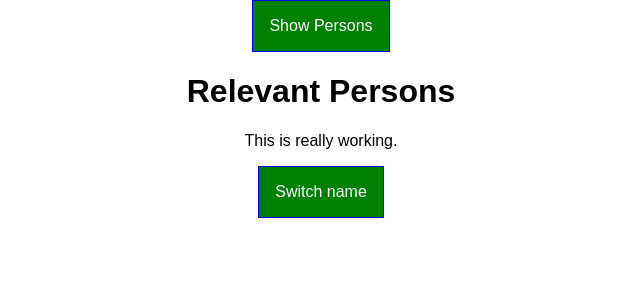
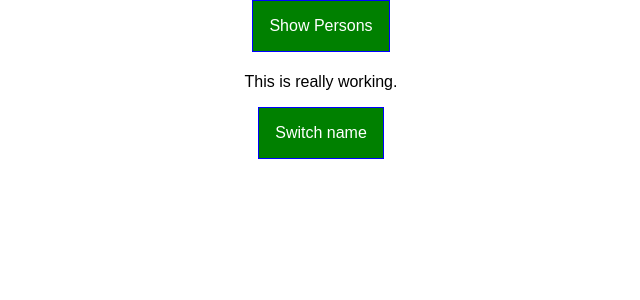
Before and after one commit to VIBHOR94/react-project, a React app: page / in a window 1280 px wide. Shown: the top 300 px of the page, without its empty margins (319-959 px from the left). Built offline with nearby package versions, Linux system fonts and the light colour scheme.

Commit message:
Add wapper hoc component

```diff
--- a/src/components/Persons/Person/Person.js
+++ b/src/components/Persons/Person/Person.js
@@ -1,6 +1,7 @@
 import React, { Component }  from 'react'
 import classes from './Person.css'
-import WithClass from '../../../hoc/WithClass'
+import withClass from '../../../hoc/withClass'
+import Aux from '../../../hoc/Aux'
 
 
 class Person extends Component {
@@ -19,11 +20,11 @@
 
   render(){
     console.log('[Person.js] insider render()')
-    return <WithClass classes={classes.Person}>
+    return <Aux>
       <p onClick={this.props.click}>I'm a {this.props.name} and I'm {this.props.age} years old</p>
       <input type='text' onChange={this.props.changed} value={this.props.name}/>
       <p>{this.props.children}</p>
-    </WithClass>
+    </Aux>
     // return [
     //   <p key='1' onClick={this.props.click}>I'm a {this.props.name} and I'm {this.props.age} years old</p>,
     //   <input key='2' type='text' onChange={this.props.changed} value={this.props.name}/>,
@@ -31,4 +32,4 @@
     // ]
   }
 }
-export default Person;
+export default withClass(Person, classes.Person);
--- a/src/containers/App.js
+++ b/src/containers/App.js
@@ -2,7 +2,9 @@
 import classes from './App.css';
 import Persons from '../components/Persons/Persons'
 import Cockpit from '../components/Cockpit/Cockpit'
-import WithClass from '../hoc/WithClass'
+import withClass from '../hoc/withClass'
+import Aux from '../hoc/Aux'
+
 
 class App extends PureComponent {
   constructor(props){
@@ -73,7 +75,7 @@
     }
 
     return (
-      <WithClass classes={classes.App}>
+      <Aux>
         <button onClick={() => {this.setState({showPersons: true})}}>Show Persons</button>
         <Cockpit
           appTitle={this.props.title}
@@ -81,9 +83,9 @@
           persons={this.state.persons}
           clicked={this.toggleShowPersons}/>
         { persons }
-      </WithClass>
+      </Aux>
     );
   }
 }
 
-export default App;
+export default withClass(App, classes.App);
--- a/src/hoc/WithClass.js
+++ /dev/null
@@ -1,8 +0,0 @@
-import React from 'react'
-
-const withClass = (props) => {
-  return <div className={props.classes}>
-    {props.children}
-  </div>
-}
-export default withClass;
--- /dev/null
+++ b/src/hoc/withClass.js
@@ -0,0 +1,10 @@
+import React from 'react'
+
+const withClass = (WrappedComponent, className) => {
+  return (props) => {
+    return <div className={className}>
+      <WrappedComponent />
+    </div>
+  }
+}
+export default withClass;
```
